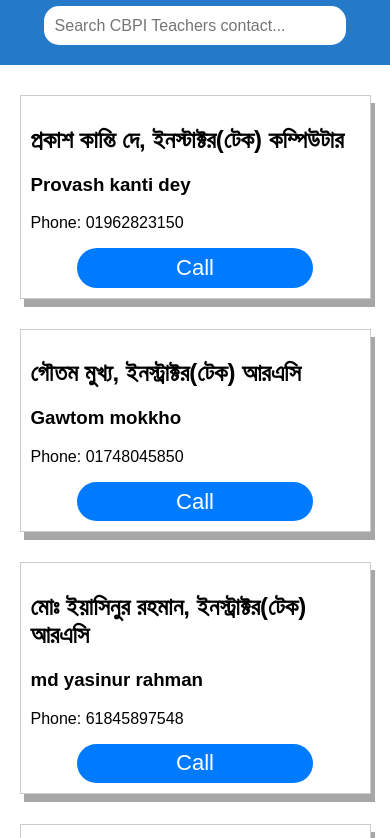
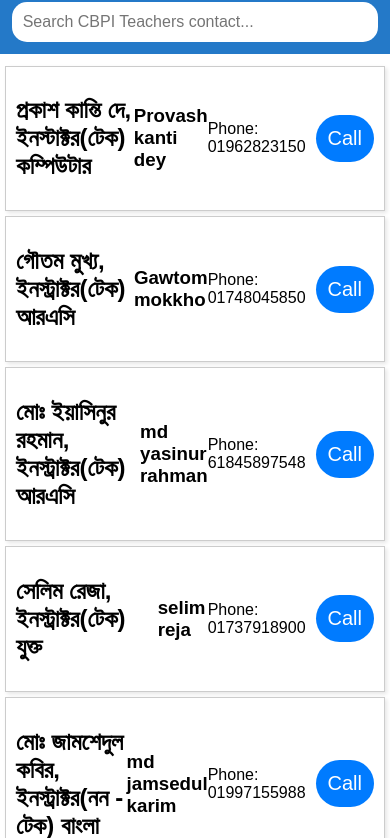
Before and after one commit to devTarak/CBPI-Phone-Directory, a plain HTML site: page index.html in a window 390 px wide. Shown: the part 79-917 px from the top of the page. Drawn offline with Linux system fonts and the light colour scheme.

Commit message:
Update styles.css

```diff
--- a/css/styles.css
+++ b/css/styles.css
@@ -21,29 +21,53 @@ header {
 
 .contact-card {
     border: 1px solid #ccc;
-    padding: 10px 10px;
-    margin: 30px 10px;
-    background-color:white;
-    box-shadow:4px 8px rgba(85, 85, 85, 0.514);
+    padding: 10px;
+    margin: 20px;
+    background-color: white;
+    box-shadow: 2px 2px 4px rgba(0, 0, 0, 0.1);
+    display: flex;
+    align-items: center;
+}
+
+/* Adjust the styles for the contact info container */
+.contact-info {
+    flex: 1; /* Occupy available space within the card */
+    display: flex;
+    flex-direction: column;
+}
+
+.contact-info h2,
+.contact-info p {
+    margin: 0;
+    padding: 5px 0px ;
 }
 .MainListCon{
     margin: 3% 0%;
     padding: 0 10%;
 }
 
+.call-button-container {
+    display: flex;
+    justify-content: flex-end;
+}
+
 .call-btn {
     background-color: #007bff;
     color: #fff;
     border: none;
-    padding: 1% 4%;
+    padding: 12px 12px;
     cursor: pointer;
-    border-radius: 20px;
-    font-size: 18px;
+    border-radius: 30px;
+    font-size: 20px;
+    margin-left: 10px;
+    display: flex;
+    align-items: center;
 }
 
 .call-btn:hover {
     background-color: black;
 }
+
 .center-btn{
     padding: 10px;
     display: block;
@@ -64,34 +88,42 @@ footer{
     color: white !important;
     text-decoration: none;
 }
-@media screen and (max-width: 600px){
+@media screen and (max-width: 748px){
     header {
         border-radius: 0px;
+        padding: 3%;
     }
     header h1{
-        font-size: 26px;
+        font-size: 28px;
+        text-align: left;
+        color: #FFF;
     }
     #searchInput {
         padding: 3%;
-        width: 80%;
+        width: 94%;
         font-size: 16px;
         border-radius: 15px;
         border: none;
+        display: flex;
     }
-    .contact-card {
-        margin: 30px 0px;
-
+    .contact-card{
+        margin: 5px;
+    }
+    .contact-info{
+        width: 85%;
     }
     .MainListCon{
-        padding: 0 5%;
+        padding: 0;
     }
-    .call-btn {
-
-        padding: 2% 30%;
-        border-radius: 20px;
-        font-size: 22px;
-        display: flex;
-        display: block;
-        margin: 0 auto;
+    .call-button-container{
+        width: 15%;
+    }
+    .contact-info h2{
+        font-size: 16px;
+        font-weight: 700;
+    }
+    .contact-info p{
+        font-size: 12px;
+        font-weight: 400;
     }
 }
```
